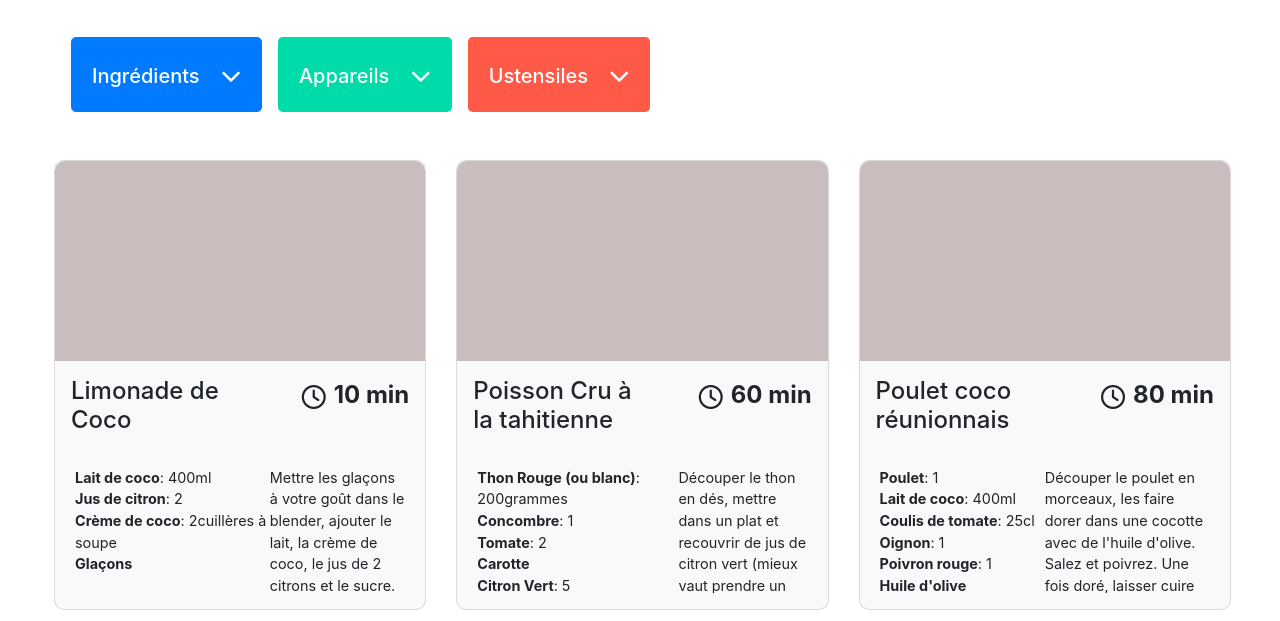
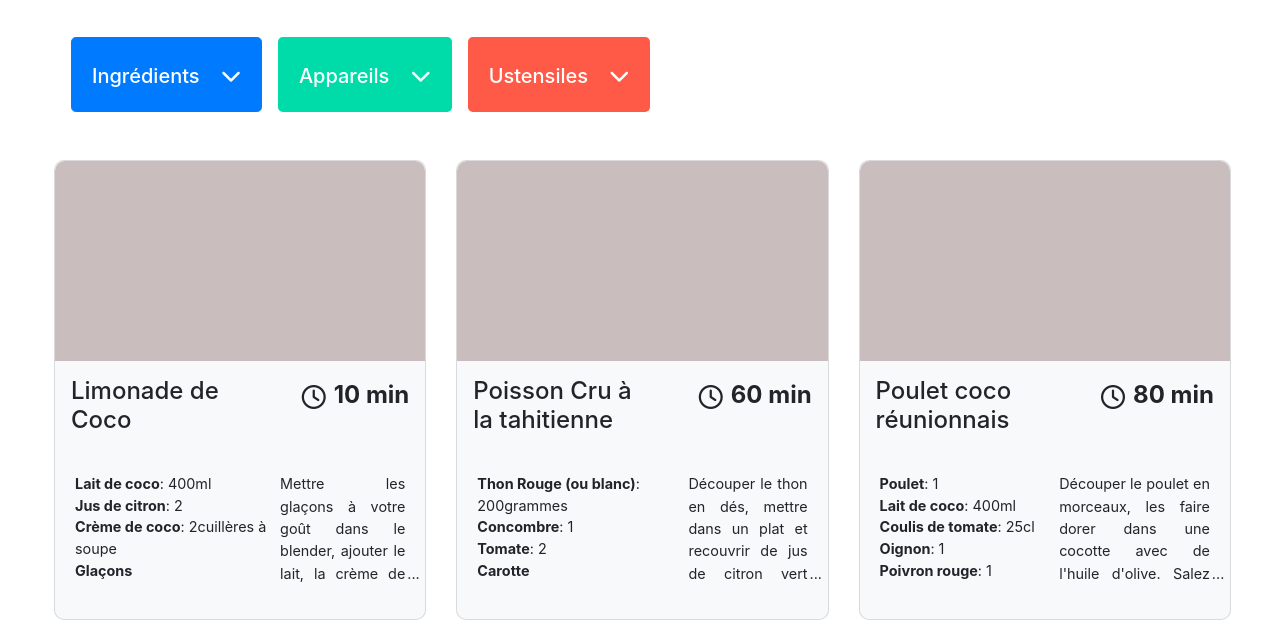
Before and after one commit to gndz07/GinaAdzani_7_18122020, a plain HTML site: page index.html in a window 1280 px wide. Shown: the part 205-826 px from the top of the page. Drawn offline with nearby package versions, Linux system fonts and the light colour scheme.

Commit message:
Add ellipsis on recipe description, fix card height.

```diff
--- a/script.js
+++ b/script.js
@@ -29,7 +29,7 @@ let createCard = (recipe) => {
 	headerParent.appendChild(timeParent);
 
 	//ingredients list
-	let ingredients = create("div");
+	let ingredients = create("div", {class: "ingredient-container"});
 
 	let eachIngredient = recipe[1].ingredients.map(function(ingredients) {
 		if (Object.prototype.hasOwnProperty.call(ingredients, "quantity") && Object.prototype.hasOwnProperty.call(ingredients, "unit")) {
@@ -44,7 +44,7 @@ let createCard = (recipe) => {
 	ingredients.innerHTML = eachIngredient;
 
 	//cook method
-	let method = create("p", {class: "w-50"});
+	let method = create("p", {class: "description w-50"});
 	method.textContent = recipe[1].description;
 
 	//appliance section
@@ -369,12 +369,22 @@ let launchSearch = (e) => {
 				createCard(recipesArray[recipeId-1]);
 			}
 		}
+		noResult();
 	} else {
 		removeAllChildren(cardElm, mainSection);
 		recipesArray.forEach(recipe => createCard(recipe));
 	}
 }
 searchInput.addEventListener("keyup", function(e) {launchSearch(e)});
+
+let noResult = () => {
+	let mainSection = document.getElementById("main");
+	if (mainSection.innerHTML = "") {
+		mainSection.innerHTML = "Aucune recette ne correspond à votre critère… vous pouvez chercher « tarte aux pommes », « poisson », etc.";
+	}
+};
+
+
 
 //tag filtering functions
 //function to add items for dropdown options
--- a/style.css
+++ b/style.css
@@ -17,7 +17,6 @@ input[type="text"] {
 .recipe-card {
 	background-color: #f8f9fb;
 	border-radius: 10px;
-	height: 450px;
 	min-width: 30%;
 	max-width: 30%;
 	cursor: pointer;
@@ -87,7 +86,7 @@ input[type="text"] {
 	display: flex;
 	flex-flow: column wrap;
 	z-index: 3;
-	height: inherit;
+	max-height: 400px;
 	overflow: hidden;
 	padding-left: 0;
 	margin-top: -0.5rem;
@@ -158,9 +157,8 @@ input[type="text"] {
 	display: none;
 }
 .container-tag-options.show-opts {
-	min-height: min-content;
+	max-height: 400px;
 	width: inherit;
-	height: 400px;
 	display: block;
 	border-radius: .25rem;
 	position: absolute;
@@ -169,6 +167,43 @@ input[type="text"] {
 	padding: .5rem;
 	margin: .125rem 0 0;
 	font-size: 1.2rem;
+}
+
+.card-content-title {
+	min-height: 4rem;
+	max-height: fit-content;
+}
+
+.ingredient-container {
+	height: 6.9rem;
+	overflow: hidden;
+}
+
+.description {
+	overflow: hidden;
+	position: relative;
+	line-height: 1.4rem;
+	max-height: 7rem;
+	text-align: justify;
+	padding-right: 1em;
+	margin: 0 -1em -2rem .5rem;
+}
+
+.description:before {
+	content: '...';
+	position: absolute;
+	right: 0;
+	bottom: 0;
+}
+
+.description:after {
+	content: '';
+	position: absolute;
+	right: 0;
+	width: 1em;
+	height: 1em;
+	margin-top: 0.2em;
+	background: white;
 }
 
 /* mobile view */
```
